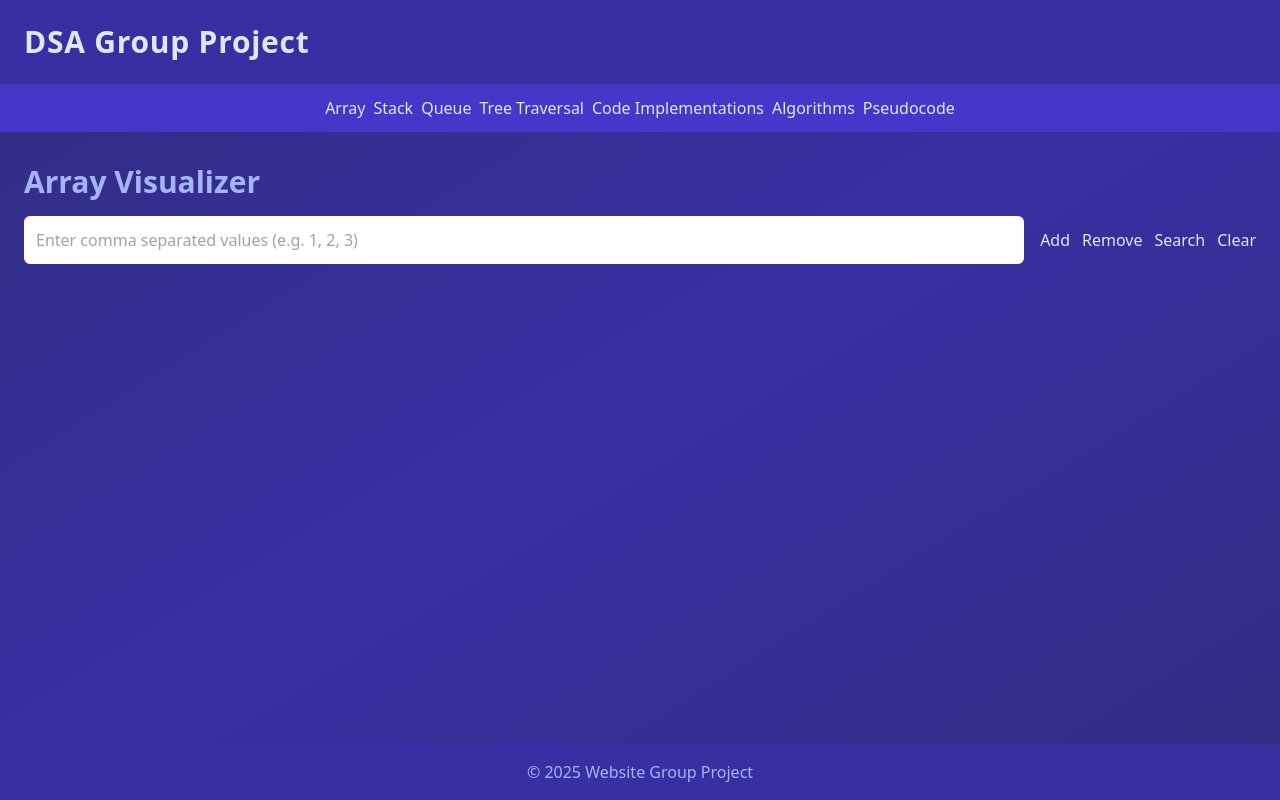
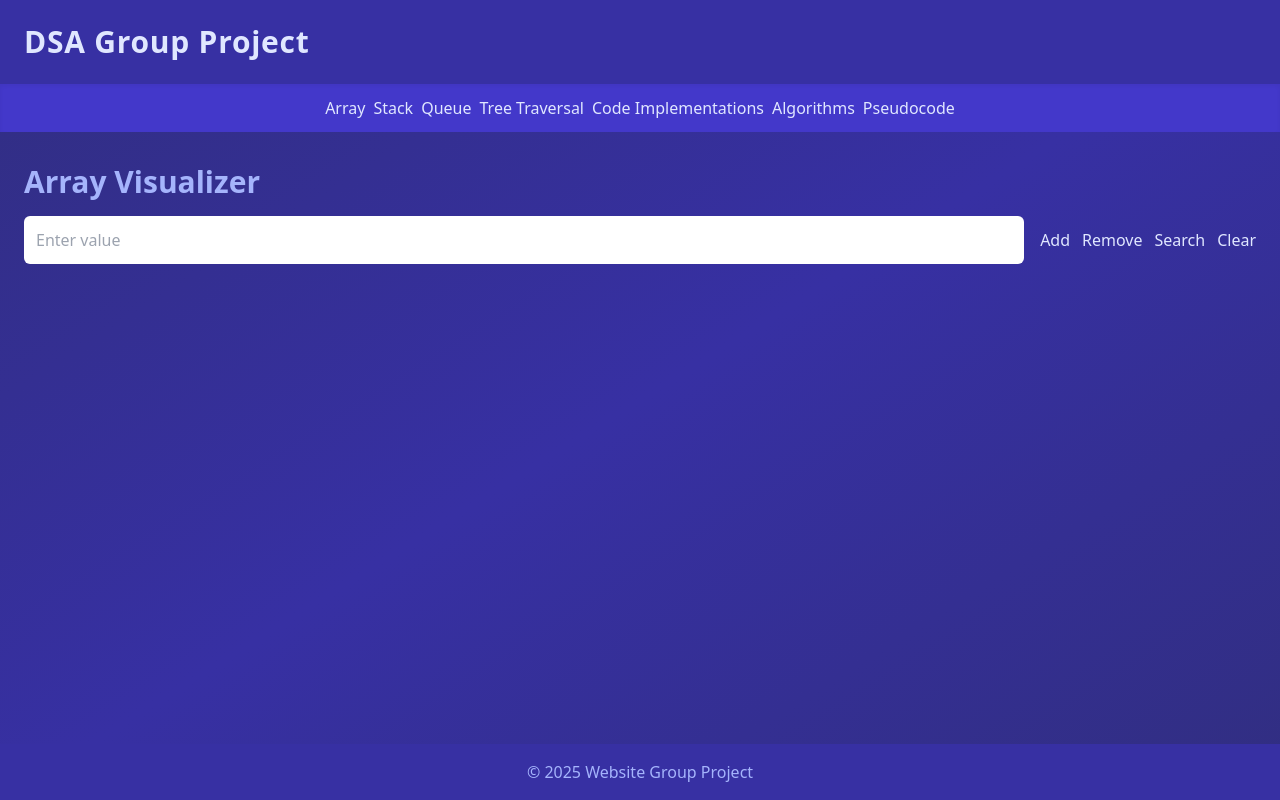
Before and after one commit to nathanielbusto3-hub/DataStructure-AlgorithmsProject, a plain HTML site: page index.html in a window 1280 px wide. Drawn offline with nearby package versions, Linux system fonts and the light colour scheme.

Commit message:
Update index.html

```diff
--- a/index.html
+++ b/index.html
@@ -57,7 +57,7 @@
   <h2 class="text-3xl font-extrabold mb-4 text-indigo-300">Array Visualizer</h2>
 
   <div class="flex flex-col md:flex-row gap-4">
-    <input type="text" id="array-input" placeholder="Enter comma separated values (e.g. 1, 2, 3)"
+    <input type="text" id="array-input" placeholder="Enter value"
       class="flex-grow p-3 rounded-md text-indigo-900 focus:outline-none focus:ring-2 focus:ring-indigo-400" />
     <div class="flex gap-3 flex-wrap">
       <button id="array-add-btn" class="btn-primary">Add</button>
```
